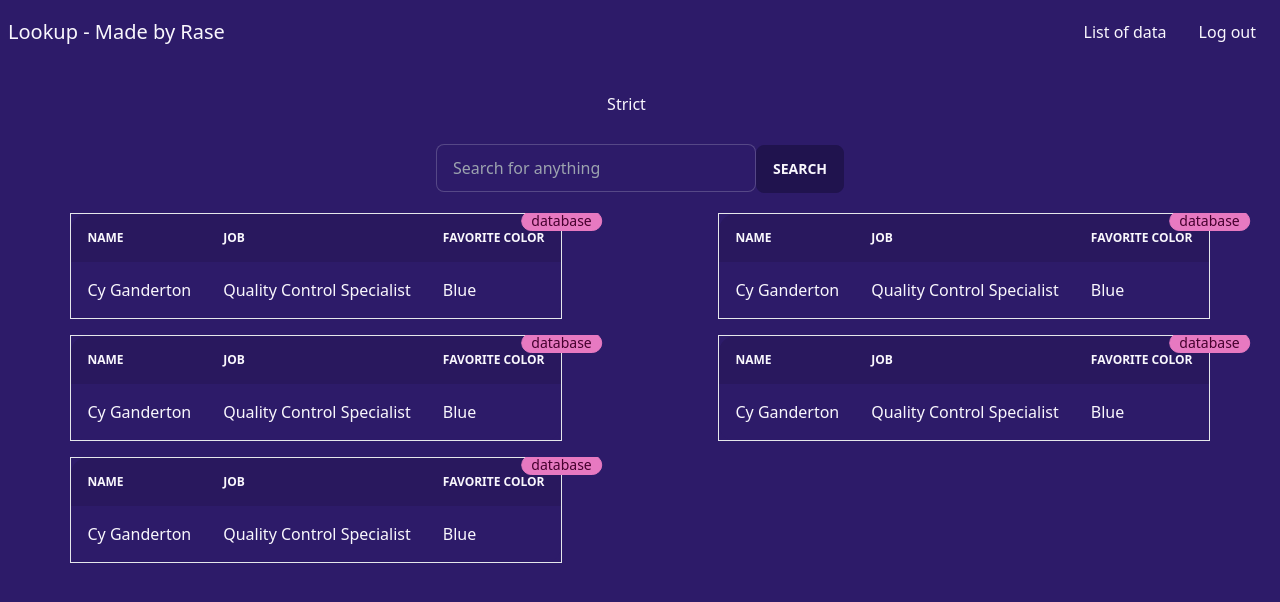
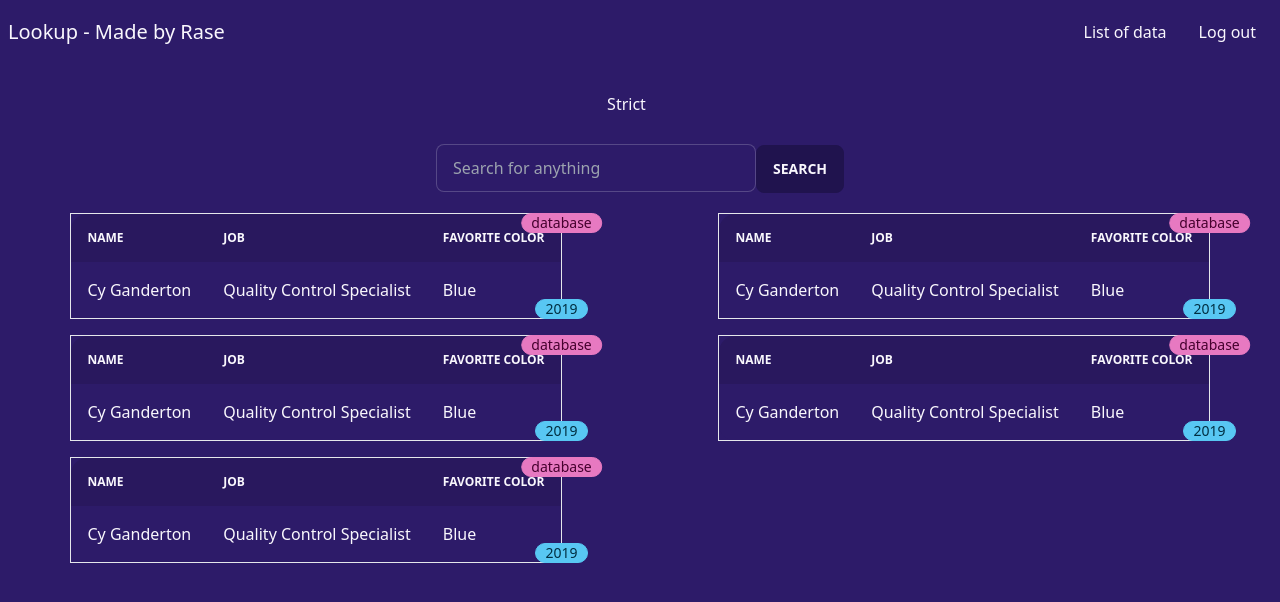
Before and after one commit to 52617365/Lookup, a Next.js app: page /lookup in a window 1280 px wide. Shown: the top 602 px of the page. Built offline with nearby package versions, Linux system fonts and the light colour scheme.

Commit message:
Changed paddings to fit table well.
Signed-off-by: 52617365 <rasengithub@protonmail.com>

```diff
--- a/components/Table.tsx
+++ b/components/Table.tsx
@@ -2,7 +2,9 @@ export default function Table() {
     return (
         <div className="overflow-x-auto">
             <div className="indicator">
-                <span className="indicator-item badge badge-primary mt-2">database</span>
+                {/* TODO: these should be dynamic */}
+                <span className="indicator-item badge badge-primary mt-2.5">database</span>
+                <span className="indicator-item indicator-bottom badge badge-secondary mb-2.5">2019</span>
                 <table className="table w-52 border">
                     <thead>
                     <tr>
```
